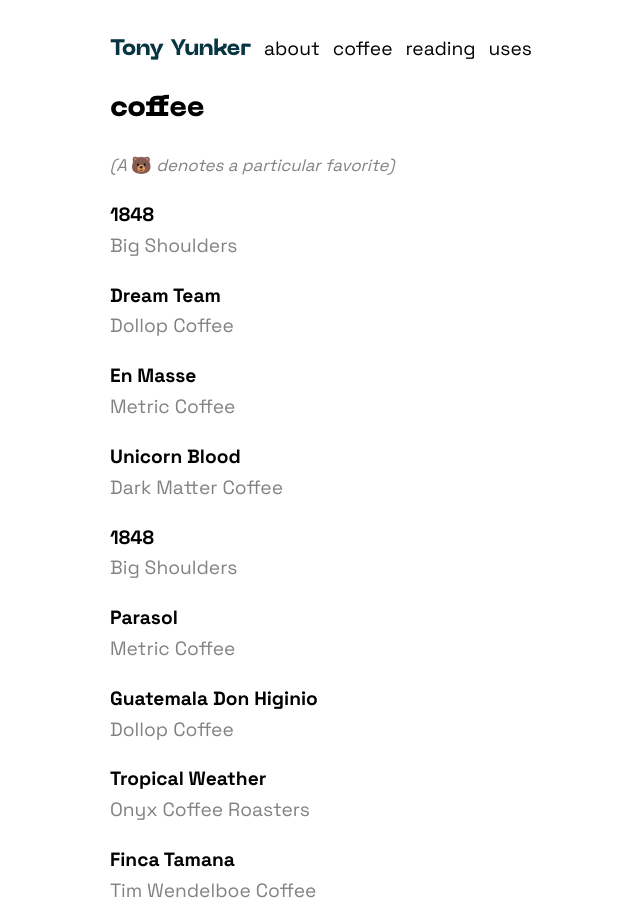
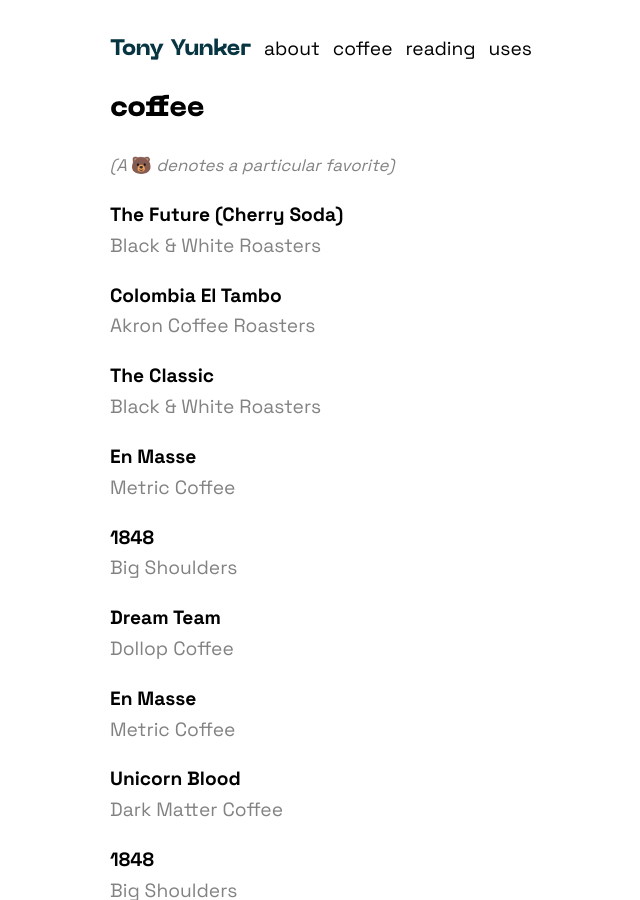
Before and after one commit to ayunker/ayunker.github.io, a Jekyll site: the page built from logs/coffee.md, in a window 1280 px wide and 900 px high. Shown: the whole window, without its empty margins (130-770 px from the left). Built offline with Jekyll 4.4.1, drawn with Linux system fonts in a browser that asks for light colours.

Commit message:
UPDATE coffee and book lists

```diff
--- a/logs/coffee.md
+++ b/logs/coffee.md
@@ -8,6 +8,18 @@
   🐻
   <em>denotes a particular favorite)</em>
 </span>
+
+**The Future (Cherry Soda)**\\
+<span class="grey-text">Black & White Roasters</span>
+
+**Colombia El Tambo**\\
+<span class="grey-text">Akron Coffee Roasters</span>
+
+**The Classic**\\
+<span class="grey-text">Black & White Roasters</span>
+
+**En Masse**\\
+<span class="grey-text">Metric Coffee</span>
 
 **1848**\\
 <span class="grey-text">Big Shoulders</span>
```
Also changed, not shown: logs/reading.md (+6 -0 lines).
